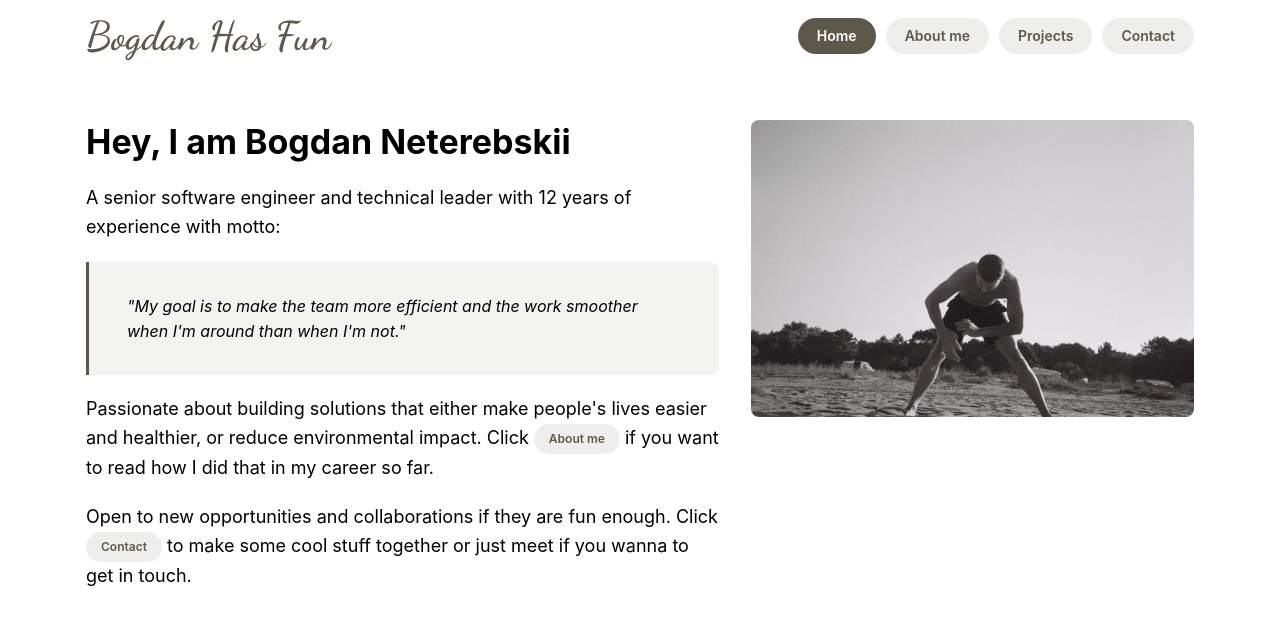
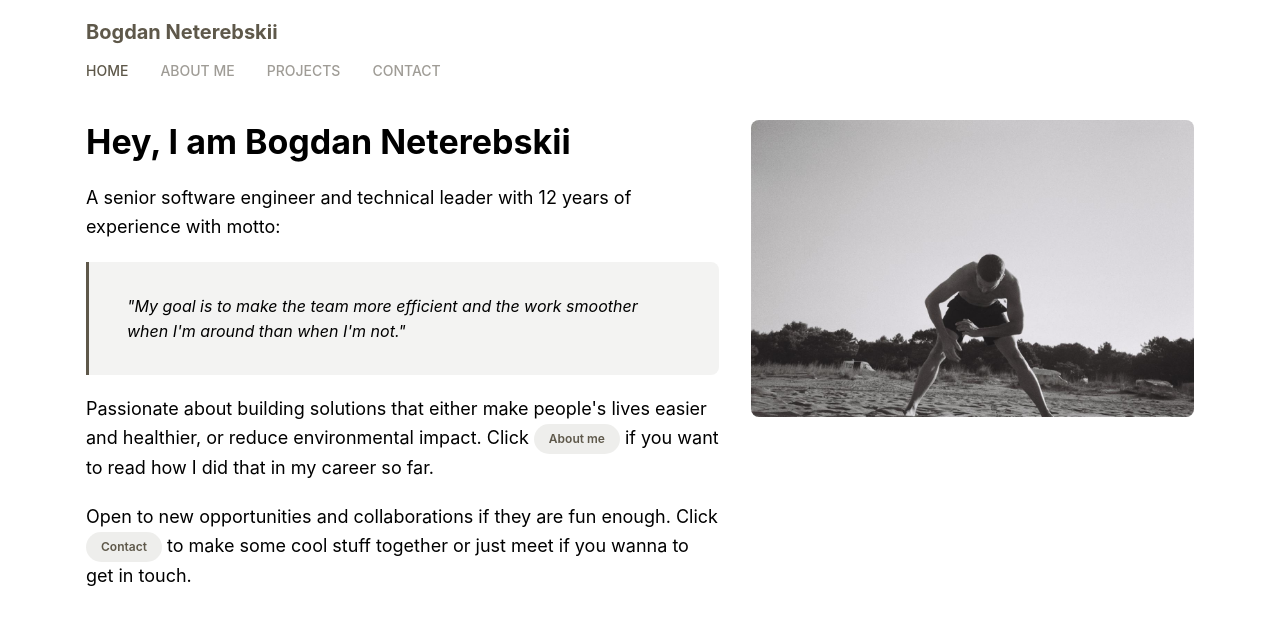
Before and after one commit to ozzzzz/ozzzzz.github.io, a React (Vite) app: page / in a window 1280 px wide. Shown: the top 624 px of the page. Built offline with nearby package versions, Linux system fonts and the light colour scheme.

Commit message:
update navigation

```diff
--- a/src/components/Navigation.tsx
+++ b/src/components/Navigation.tsx
@@ -1,6 +1,7 @@
-import { Burger, Button, Container, Drawer, Group, Stack, Text, useMantineTheme } from '@mantine/core'
+import { Avatar, Burger, Container, Drawer, Group, Stack, Text, useMantineTheme } from '@mantine/core'
 import { useDisclosure } from '@mantine/hooks'
 import { NavLink, useLocation } from 'react-router-dom'
+import bogdanPhoto from '../assets/bogdan_photo_4.jpeg'
 
 const links = [
   { label: 'Home', to: '/' },
@@ -24,44 +25,48 @@ const Navigation = () => {
 
   return (
     <>
-      <Container size="lg" px="md" h="100%">
-        <Group justify="space-between" align="center" h="100%">
+      <Container size="lg" px="md" h="100%" py="md">
+        <Stack gap="sm">
+          <Group gap="md" align="center">
+
             <Text
               component={NavLink}
               to="/"
-            fw={800}
-            size="lg"
+              fw={700}
+              size="xl"
               style={{
                 textDecoration: 'none',
-              color: theme.colors.mainColor[9],
-              fontFamily: theme.other.logoFont,
-              fontWeight: 800,
-              fontSize: '2.5rem',
-              lineHeight: 1.1
+                color: theme.colors.mainColor[9]
               }}
               onClick={close}
             >
-            Bogdan Has Fun
+              Bogdan Neterebskii
             </Text>
+          </Group>
 
-          <Group gap="xs" visibleFrom="sm">
+          <Group gap="xl" visibleFrom="sm" >
             {links.map((link) => {
               const active = isActive(link.to)
 
               return (
-                <Button
+                <Text
                   key={link.to}
                   component={NavLink}
                   to={link.to}
-                  variant={active ? 'filled' : 'light'}
-                  radius="xl"
+                  size="sm"
+                  c={active ? theme.colors.mainColor[9] : theme.colors.mainColor[4]}
+                  style={{
+                    textTransform: 'uppercase',
+                    fontWeight: 500,
+                  }}
                   onClick={close}
                 >
                   {link.label}
-                </Button>
+                </Text>
               )
             })}
           </Group>
+        </Stack>
 
         <Burger
           hiddenFrom="sm"
@@ -69,8 +74,8 @@ const Navigation = () => {
           onClick={toggle}
           aria-label="Toggle navigation"
           size="sm"
+          style={{ position: 'absolute', top: '1rem', right: '1rem' }}
         />
-        </Group>
       </Container>
 
       <Drawer
@@ -85,18 +90,20 @@ const Navigation = () => {
             const active = isActive(link.to)
 
             return (
-              <Button
+              <Text
                 key={link.to}
                 component={NavLink}
                 to={link.to}
-                variant={active ? 'filled' : 'light'}
-                size="md"
-                radius="md"
-                fullWidth
+                size="lg"
+                c={active ? theme.colors.mainColor[9] : theme.colors.mainColor[4]}
+                style={{
+                  textTransform: 'uppercase',
+                  fontWeight: 500,
+                }}
                 onClick={close}
               >
                 {link.label}
-              </Button>
+              </Text>
             )
           })}
         </Stack>
```
Lines whose indentation alone changed are shown as unchanged.
